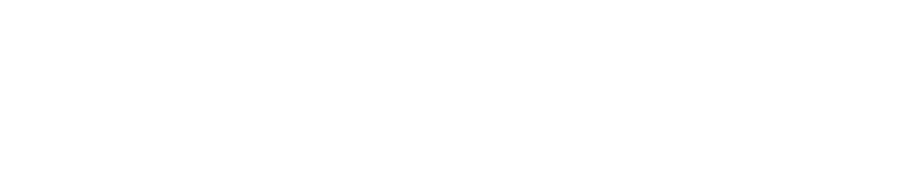
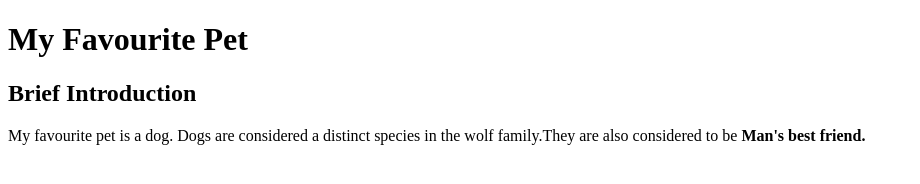
Before and after one commit to Paul-Ngigi/Favourite-Pet, a plain HTML site: page pet.html in a window 1280 px wide. Shown: the whole page, without its empty margins (0-920 px from the left). Drawn offline with Linux system fonts and the light colour scheme.

Commit message:
add a brief introduction

```diff
--- a/pet.html
+++ b/pet.html
@@ -7,6 +7,11 @@
     <title>Favorite Pet</title>
 </head>
 <body>
+    <h1>My Favourite Pet</h1>
 
+    <h2>Brief Introduction</h2>
+    <p>My favourite pet is a dog. Dogs are considered a distinct species
+        in the wolf family.They are also considered to be <strong>Man's best friend.</strong>
+    </p>
 </body>
 </html>
```
